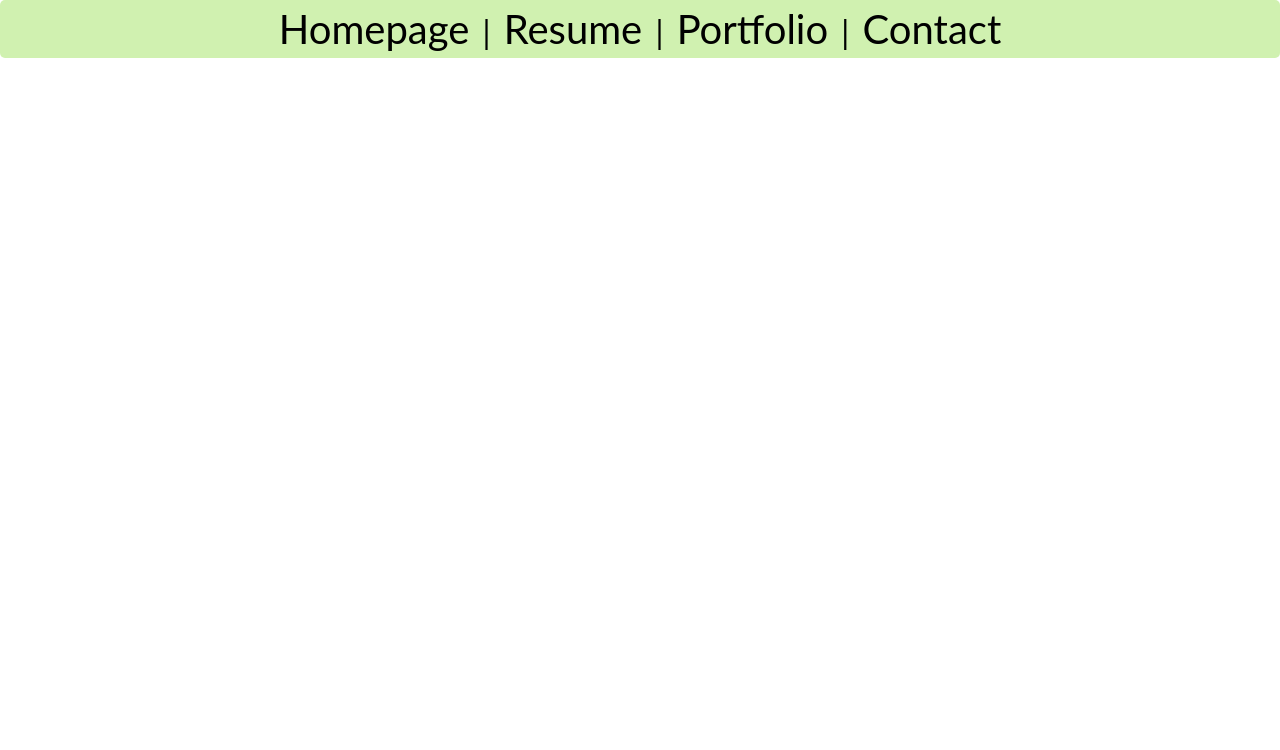
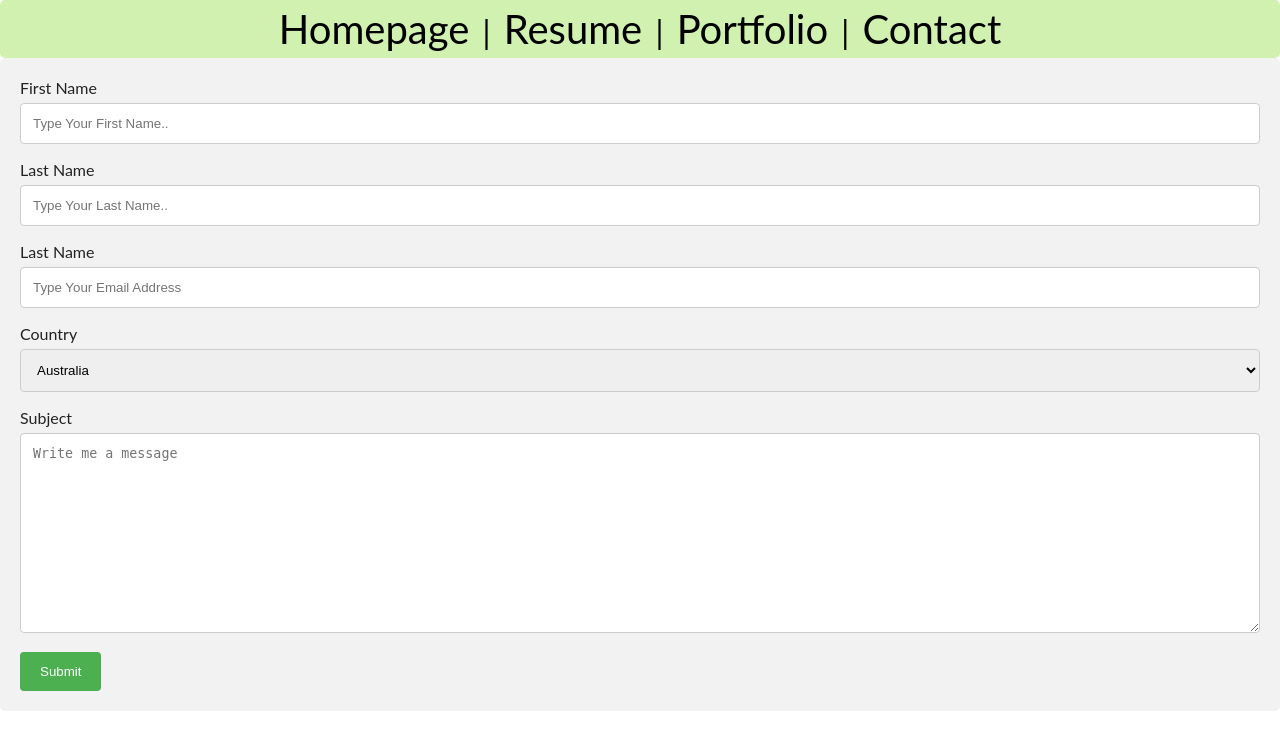
Before and after one commit to akb1449/workspace, a Django app: page /contact/ in a window 1280 px wide. Shown: the top 750 px of the page. Run offline with Django 3.2, Linux system fonts and the light colour scheme.

Commit message:
adding modified contact.html

```diff
--- a/django/week2/templates/contact.html
+++ b/django/week2/templates/contact.html
@@ -4,24 +4,43 @@
 <!DOCTYPE html>
 <html>
     <head>
+      {% block title %}
+        <title>Contact Me</title>
+      {% endblock %}
+      <meta name="viewport" content="width=device-width"/>
+      <meta name="description" content="Contact Me Here"/>
+      <meta charset="UTF-8">
+      <link type="text/css" rel="stylesheet" href = {% static 'css/style.css' %}>
+    </head>
+    <body>
+      {% block content %}
       <div class="container">
       <form action="action_page.php">
 
       <label for="fname">First Name</label>
-            <input type="text" id="fname" name="firstname" placeholder="Your name..">
+      <input type="text" id="fname" name="firstname" placeholder="Type Your First Name..">
 
       <label for="lname">Last Name</label>
-            <input type="text" id="lname" name="lastname" placeholder="Your last name..">
+      <input type="text" id="lname" name="lastname" placeholder="Type Your Last Name..">
+
+      <label for="email">Last Name</label>
+      <input type="text" id="email" name="email" placeholder="Type Your Email Address">
 
       <label for="country">Country</label>
       <select id="country" name="country">
         <option value="australia">Australia</option>
+        <option value="brazil">Brazil</option>
         <option value="canada">Canada</option>
+        <option value="south africa">South Africa</option>
+        <option value="uk">United Kingdom</option>
         <option value="usa">USA</option>
       </select>
+
       <label for="subject">Subject</label>
-            <textarea id="subject" name="subject" placeholder="Write something.." style="height:200px"></textarea>
+      <textarea id="subject" name="subject" placeholder="Write me a message" style="height:200px"></textarea>
           <input type="submit" value="Submit">
       </form>
-    </head>
+      </div>
+      {% endblock %}
+    </body>
 </html>
```
Lines whose indentation alone changed are shown as unchanged.
